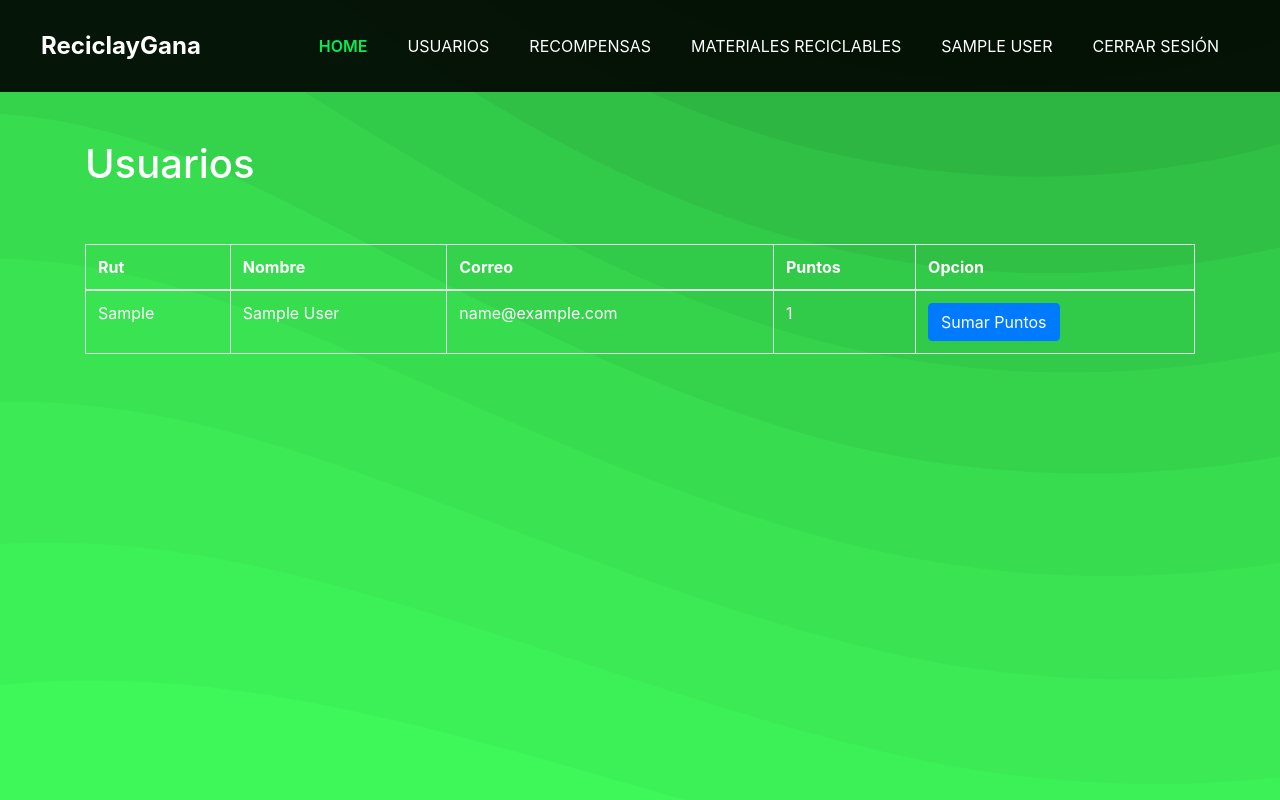
After one commit to M1Moya/Recicla_Gana_2023, a Django app: page /usuarios/ in a window 1280 px wide. The commit adds this page. Run offline with Django 4.2, Linux system fonts and the light colour scheme; a user stored in the database is signed in; tables that the repository leaves empty hold one stand-in row (values such as "Sample post"); parts of the project's set-up code (start-up, migrations or seed data) failed here and were passed over; some libraries are stand-ins or nearby versions.

Commit message:
VIsta de Usuarios

```diff
--- a/templates/base.html
+++ b/templates/base.html
@@ -57,6 +57,11 @@
                 <li class="nav-item active">
                   <a class="nav-link" href="{%url 'home' %}">Home <span class="sr-only">(current)</span></a>
                 </li>
+                {% if user.is_superuser%}
+                <li class="nav-item">
+                  <a class="nav-link" href="{% url 'usuarios' %}">Usuarios</a>
+                </li>
+                {%endif%}
                 {% if user.is_authenticated%}
                 <li class="nav-item">
                   <a class="nav-link" href="{% url 'recompensa' %}">Recompensas</a>
--- /dev/null
+++ b/templates/usuario_list.html
@@ -0,0 +1,36 @@
+{% extends "base.html" %} {% block content %}
+<div class="container mt-5">
+    <h1 class="text-white">Usuarios</h1>
+    <br>
+    <!-- Tabla de Usuarios -->
+    <div class="row text-white">
+        <div class="col-12 mt-4">
+          <table class="table table-bordered text-white">
+            <thead>
+              <tr>
+                <th scope="col">Rut</th>
+                <th scope="col">Nombre</th>
+                <th scope="col">Correo</th>
+                <th scope="col">Puntos</th>
+                <th colspan="1">Opcion</th>
+              </tr>
+            </thead>
+            <tbody>
+              <!-- Visualizacion de los Usuarios existentes en la Base de Datos-->
+              {% for usuario in usuario_list %}
+                <tr>
+                  <td>{{ usuario.rut }}</td>
+                  <td>{{ usuario.nombre }}</td>
+                  <td>{{ usuario.email }}</td>
+                  <td>{{ usuario.puntos}}</td>
+                  <!-- Botones que permiten la Suma de Puntos -->
+                  <td><a href="" class="btn btn-primary">Sumar Puntos</a></td>
+                </tr>
+              {% endfor %}
+              <!-- Fin de la Visualización-->
+            </tbody>
+          </table>
+        </div>
+    </div>
+</div>
+{% endblock content %}
--- a/usuario/urls.py
+++ b/usuario/urls.py
@@ -12,4 +12,6 @@ urlpatterns = [
     path("material/<int:pk>/editar_material/", login_required(EditMaterial.as_view()), name='edit_material'),
     path("material/<int:pk>/eliminar_material/", login_required(DeleteMaterial.as_view()), name='delete_material'),
     path("material/agregar_material/", login_required(NewMaterial.as_view()), name='new_material'),
+    path("usuarios/", login_required(ListUsuarios.as_view()), name='usuarios'),
+    path("usuarios/<int:pk>/sumar_puntos", login_required(SumaPuntos.as_view()), name='suma_puntos'),
 ]
--- a/usuario/views.py
+++ b/usuario/views.py
@@ -2,6 +2,7 @@ from django.shortcuts import render
 from django.views.generic import ListView
 from django.views.generic.edit import CreateView, UpdateView, DeleteView
 from django.urls import reverse_lazy
+from user.models import Usuario
 from .models import*
 
 # Create your views here.
@@ -55,3 +56,15 @@ class NewMaterial(CreateView):
     template_name = "material_new.html"
     fields = ["material", "valor_puntos"]
     success_url = reverse_lazy("material")
+
+#Vista para poder Ver los Usuarios
+class ListUsuarios(ListView):
+    model = Usuario
+    template_name = "usuario_list.html"
+
+#Vista de Suma de Puntos al Usuario
+class SumaPuntos(UpdateView):
+    model = Usuario
+    template_name = 'usuario_suma_puntos.html'
+    fields = ['rut', 'nombre', 'apellido', 'puntos']
+    success_url = reverse_lazy('usuarios')
```
Also changed, not shown: templates/usuario_suma_puntos.html (added, +23 -0 lines).
